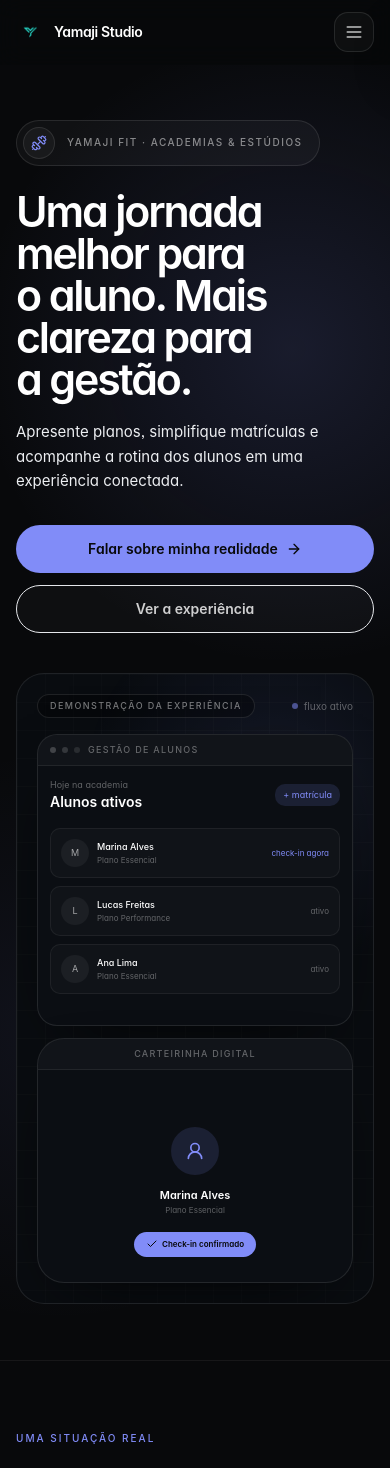
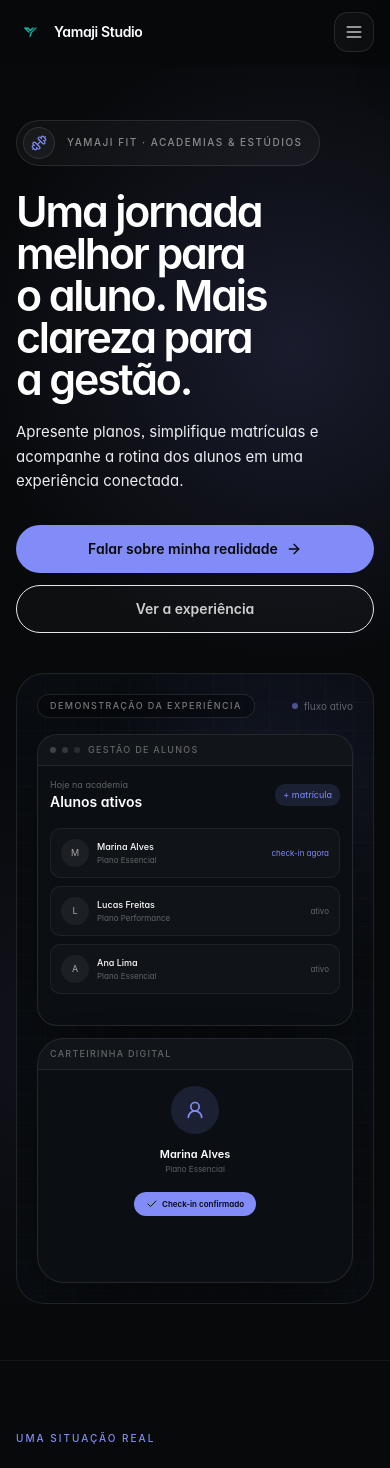
Before and after one commit to cauayoshito/yamaji-ecommerce, a Next.js app: page /fit in a window 390 px wide. Shown: the top 1468 px of the page. Built offline with nearby package versions, Linux system fonts and the light colour scheme.

Commit message:
fix: impede frames de demonstração de estourarem a largura mobile

```diff
--- a/components/ecosystem/DeviceFrame.tsx
+++ b/components/ecosystem/DeviceFrame.tsx
@@ -17,29 +17,29 @@ export default function DeviceFrame({
   return (
     <div
       className={cn(
-        "overflow-hidden border border-white/10 bg-[#0B0E13] shadow-[0_24px_70px_-32px_rgba(0,0,0,0.9)]",
+        "w-full min-w-0 max-w-full overflow-hidden border border-white/10 bg-[#0B0E13] shadow-[0_24px_70px_-32px_rgba(0,0,0,0.9)]",
         kind === "phone" ? "rounded-[1.7rem]" : "rounded-2xl",
         className
       )}
     >
       <div
         className={cn(
-          "flex items-center gap-2 border-b border-white/[0.07] bg-white/[0.025] px-3 py-2",
+          "flex min-w-0 items-center gap-2 border-b border-white/[0.07] bg-white/[0.025] px-3 py-2",
           kind === "phone" && "justify-center"
         )}
       >
         {kind !== "phone" && (
-          <div className="flex gap-1.5" aria-hidden="true">
+          <div className="flex shrink-0 gap-1.5" aria-hidden="true">
             <span className="h-1.5 w-1.5 rounded-full bg-white/20" />
             <span className="h-1.5 w-1.5 rounded-full bg-white/15" />
             <span className="h-1.5 w-1.5 rounded-full bg-white/10" />
           </div>
         )}
-        <span className="truncate text-[9px] font-medium uppercase tracking-[0.14em] text-white/35">
+        <span className="min-w-0 flex-1 truncate text-[9px] font-medium uppercase tracking-[0.14em] text-white/35">
           {label}
         </span>
       </div>
-      {children}
+      <div className="min-w-0 max-w-full overflow-hidden">{children}</div>
     </div>
   );
 }
```
